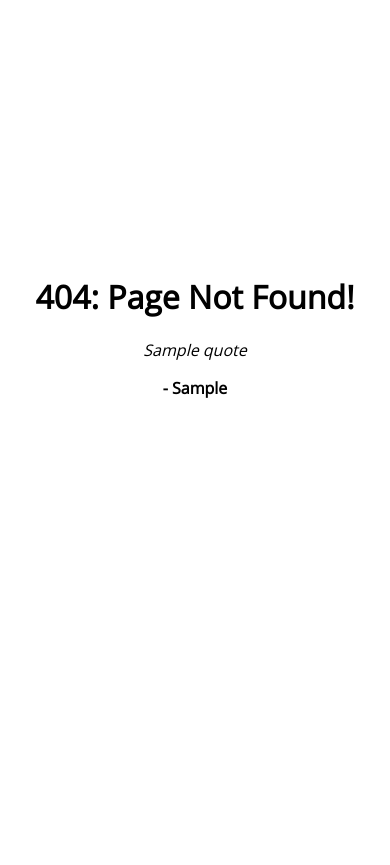
After one commit to pncnmnp/Movie-Recommendation, a Flask app: template flask/templates/error.html in a window 390 px wide. The commit adds this page. Run offline with Flask 2, Linux system fonts and the light colour scheme; the template is opened without the code that fills it: most values are stand-ins (such as "Sample title", 1, 10 or a date in 2020).

Commit message:
Added 404 error page Updated the flexbox layout for mobile Updated the homepage for mobile - added spacing between search button and input box Fixed the poster size for meta page Added spacing between meta rec-posters for mobile

```diff
--- a/flask/static/common_styles.css
+++ b/flask/static/common_styles.css
@@ -39,6 +39,21 @@ img {
 	padding-bottom: 20px;
 	width: 240px;
 	height: 140px;
+}
+
+.error-page {
+	margin: auto;
+	position: relative;
+	text-align: center;
+	top: 30%;
+}
+
+.error-quote {
+	font-style: italic;
+}
+
+.error-quote-movie {
+	font-weight: bold;
 }
 
 #search {
@@ -131,3 +146,22 @@ img {
 .recommend-for > span > a:hover {
 	border-bottom: 2px solid black;
 }
+
+@media (max-width: 1000px) {
+	.posters {
+		width: 100px;
+		height: 138px;
+	}
+
+	.overlay-text {
+		font-size: 12px;
+	}
+
+	#search {
+		margin: 5px;
+	}
+
+	.search-button {
+		margin: 10px;
+	}
+}
--- /dev/null
+++ b/flask/templates/error.html
@@ -0,0 +1,20 @@
+<!DOCTYPE html>
+<html lang="en">
+
+	<head>
+		<meta charset="utf-8">
+		<meta name="author" content="parth_parikh">
+		<meta name="description" content="A movie recommender system">
+		<meta name="viewport" content="width=device-width, initial-scale=1">
+		<link rel="stylesheet" type="text/css" href="{{ url_for('static', filename='common_styles.css') }}" />
+		<title>{{ exception }}</title>
+	</head>
+
+	<body>
+		<div class="error-page">
+			<h1>404: Page Not Found!</h1>
+			<p class="error-quote">{{ quote }}</p>
+			<p class="error-quote-movie">- {{ quote_movie }}</p>
+		</div>
+	</body>
+</html>
--- a/flask/templates/meta.html
+++ b/flask/templates/meta.html
@@ -13,7 +13,7 @@
 
 	<body>
 		<div class="movie-info">
-			<img src="{{ poster_path }}" alt="{{ title }}">
+			<img src="{{ poster_path }}" alt="{{ title }}" width="185px" height="278px">
 			<div class="meta-info">
 				<div class="title">{{ title }}</div>
 				<div class="tagline">{{ tagline }}</div>
```
Also changed, not shown: flask/static/meta_style.css (+10 -0 lines).
